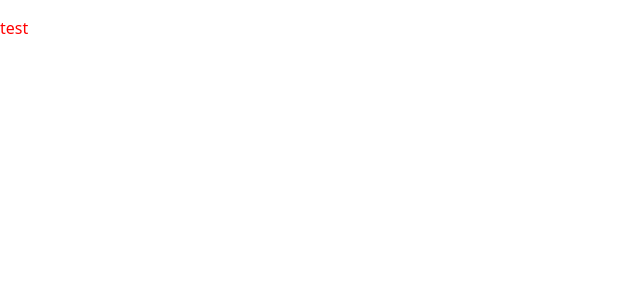
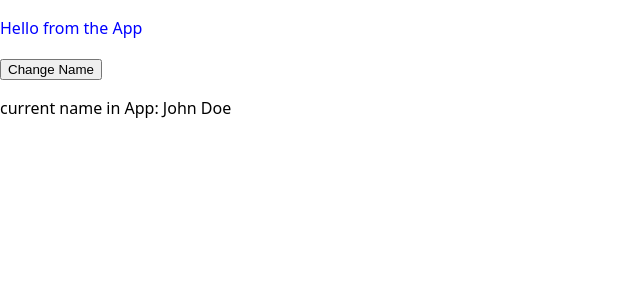
Before and after one commit to Ivanna9/AngularTask, an Angular app: page / in a window 1280 px wide. Shown: the top 300 px of the page, without its empty margins (0-640 px from the left). Built offline with nearby package versions, Linux system fonts and the light colour scheme.

Commit message:
Output + EventEmitter

```diff
--- a/src/app/app.html
+++ b/src/app/app.html
@@ -1 +1,9 @@
-<app-child [childColor]="'red'" [staticProp]="'test'"></app-child>
+<app-child
+  [childColor]="color"
+  [currentName]="currentName"
+  [staticProp]="' Hello from the App'"
+  (nameChange)="setNewName($event)"
+>
+</app-child>
+
+<p>current name in App: {{ currentName }}</p>
--- a/src/app/app.ts
+++ b/src/app/app.ts
@@ -8,4 +8,21 @@ import { Child } from './components/child/child';
   templateUrl: './app.html',
   styleUrl: './app.css',
 })
-export class App {}
+export class App {
+  color: string = 'blue';
+  currentName: string = 'John Doe';
+
+  changeColor(newColor: string): void {
+    this.color = newColor;
+  }
+
+  checkCurrentValue(): void {
+    const target = document.getElementById('colorInput') as HTMLInputElement;
+    console.log('e', target.value);
+  }
+
+  setNewName(newName: string): void {
+    this.currentName = newName;
+    this.color = 'green';
+  }
+}
--- a/src/app/components/child/child.html
+++ b/src/app/components/child/child.html
@@ -1 +1,5 @@
-<p [style.color]="childColor()">{{ staticProp() }}</p>
+<p [style.color]="childColor()">
+  {{ staticProp() }}
+</p>
+
+<button (click)="changeName()">Change Name</button>
--- a/src/app/components/child/child.ts
+++ b/src/app/components/child/child.ts
@@ -1,4 +1,4 @@
-import { Component, input } from '@angular/core';
+import { Component, input, output } from '@angular/core';
 
 @Component({
   selector: 'app-child',
@@ -9,4 +9,10 @@ import { Component, input } from '@angular/core';
 export class Child {
   childColor = input.required<string>();
   staticProp = input<string>('by default');
+  currentName = input<string>('John Doe');
+  nameChange = output<string>();
+
+  changeName() {
+    this.nameChange.emit('The name has been changed from Child');
+  }
 }
```
